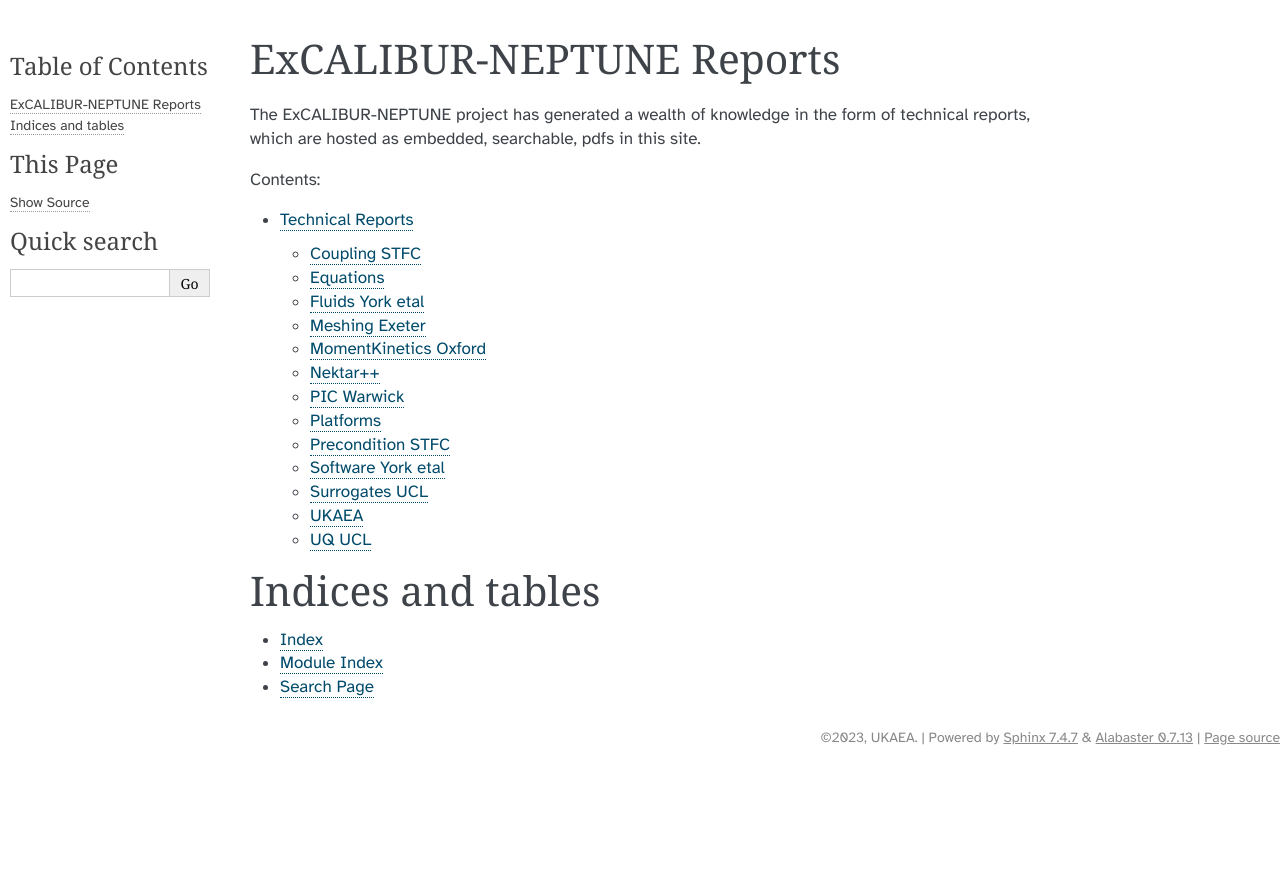
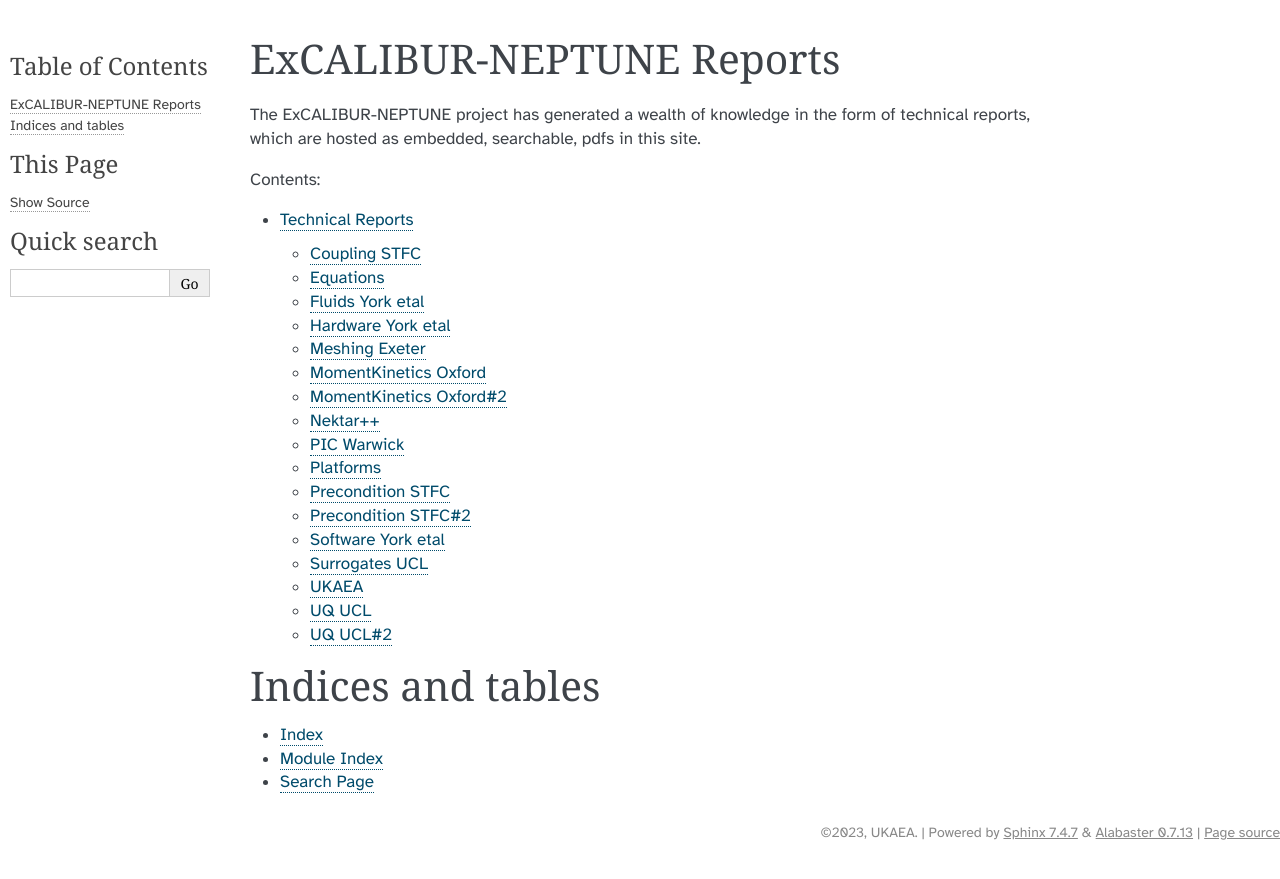
Before and after one commit to oparry-ukaea/Documents, a Sphinx documentation site: the page built from docs/source/index.rst, in a window 1280 px wide. Shown: the top 879 px of the page. Built offline with Sphinx 7.4.7, drawn with Linux system fonts in a browser that asks for light colours; the version number could not be read and is left out.

Commit message:
Add structure for new technical notes to appear on website (#8)
* update bib and its location

* add technical notes and updated tex for equations for neptune proxyapps

* added places for new files to appear on website

---------

Co-authored-by: James Cook <james.cook@ukaea.uk>

```diff
--- a/docs/source/conf.py
+++ b/docs/source/conf.py
@@ -155,11 +155,14 @@
 
 numbered_to_descriptive_dirs = {}
 numbered_to_descriptive_dirs["2047352_1"] = "UQ_UCL"
+numbered_to_descriptive_dirs["2057701"] = "UQ_UCL#2"
 numbered_to_descriptive_dirs["2047352_2"] = "Surrogates_UCL"
 numbered_to_descriptive_dirs["2047353"] = "Precondition_STFC"
+numbered_to_descriptive_dirs["2068625"] = "Precondition_STFC#2"
 numbered_to_descriptive_dirs["2047355"] = "PIC_Warwick"
 numbered_to_descriptive_dirs["2047356"] = "Fluids_York_etal"
 numbered_to_descriptive_dirs["2047357"] = "MomentKinetics_Oxford"
+numbered_to_descriptive_dirs["2070839"] = "MomentKinetics_Oxford#2"
 numbered_to_descriptive_dirs["2047358"] = "Software_York_etal"
 numbered_to_descriptive_dirs["2048465"] = "Meshing_Exeter"
 numbered_to_descriptive_dirs["2053622"] = "Nektar++"
@@ -168,9 +171,11 @@
 numbered_to_descriptive_dirs["2060049"] = "Coupling_STFC"
 numbered_to_descriptive_dirs["ukaea_reports"] = "UKAEA"
 numbered_to_descriptive_dirs["equations"] = "Equations"
+numbered_to_descriptive_dirs["2067270"] = "Hardware_York_etal"
+
 
 list_of_directories_to_ignore = [
-    "2057701",
+#    "2057701",
 ]  # the content in these directory shouldn't be displayed
 rst_names = []
 
```
